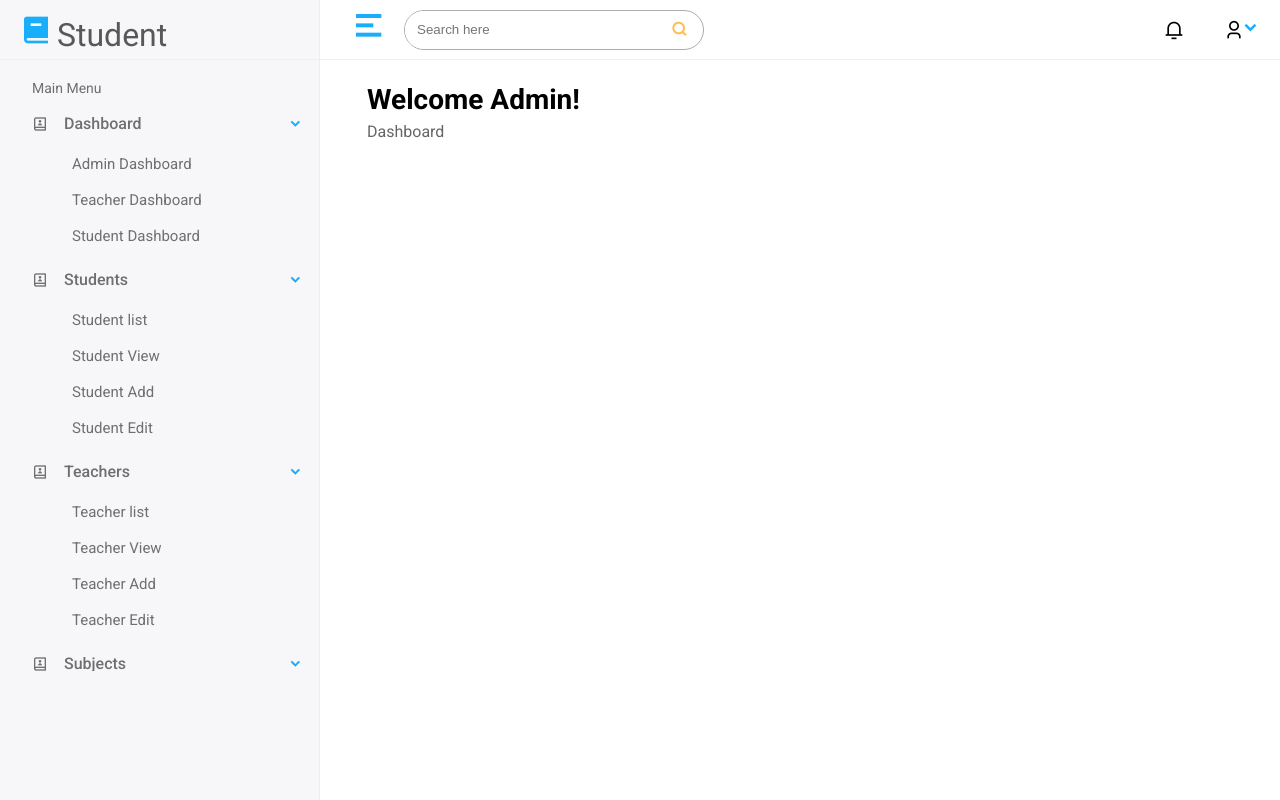
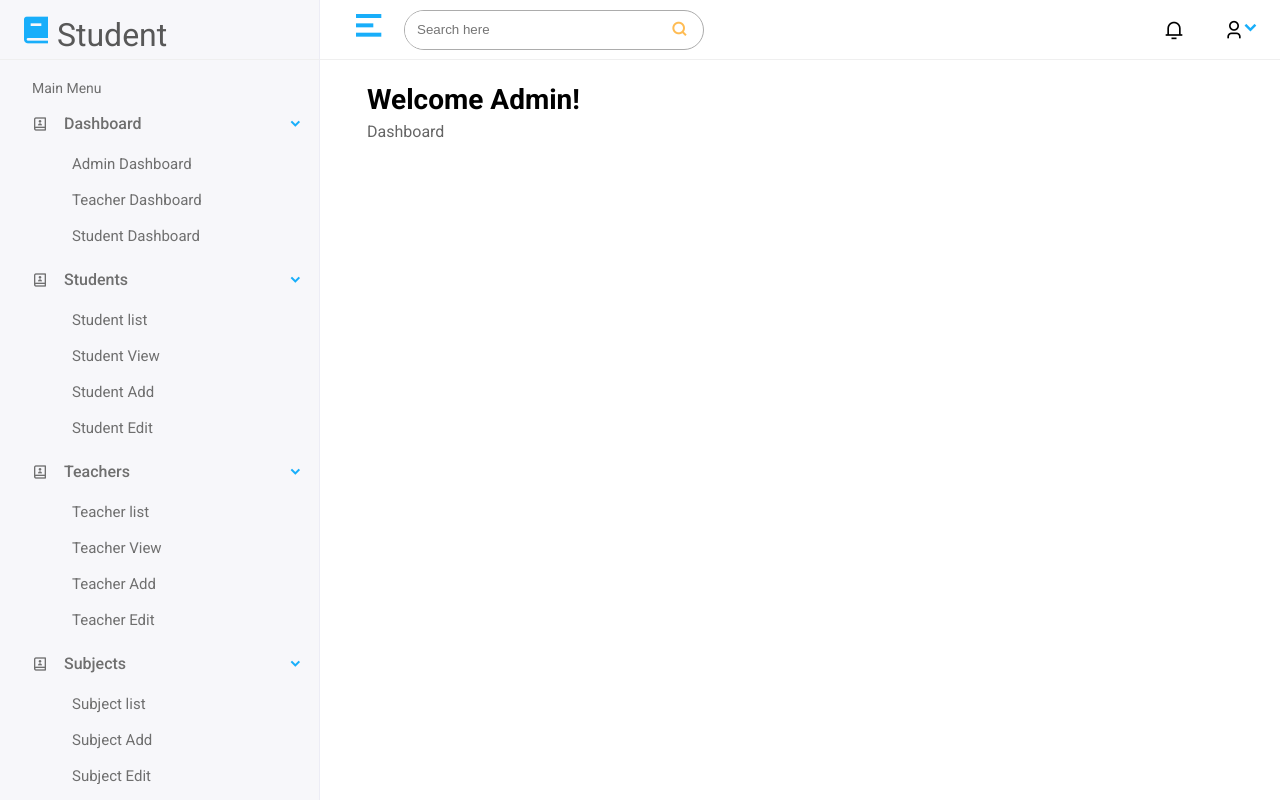
Before and after one commit to Tien01els/CloudProject, a plain HTML site: page Frontend/Dashboard.html in a window 1280 px wide. Drawn offline with nearby package versions, Linux system fonts and the light colour scheme.

Commit message:
Fix sidebar
Fix sidebar

```diff
--- a/Frontend/assets/css/style.css
+++ b/Frontend/assets/css/style.css
@@ -206,7 +206,7 @@ a {
 }
 
 #sidebar .sibebar-scroll {
-    height: 595px;
+    height: 100%;
     position: relative;
     overflow: hidden scroll;
 }
```
